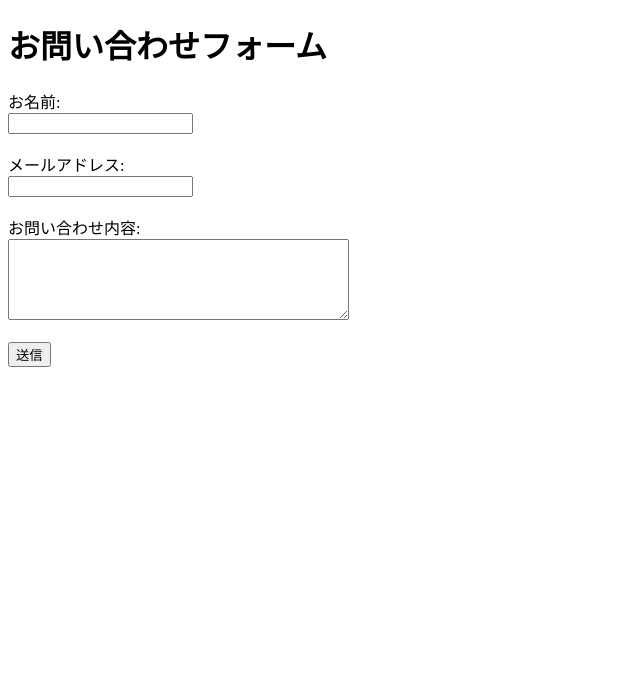
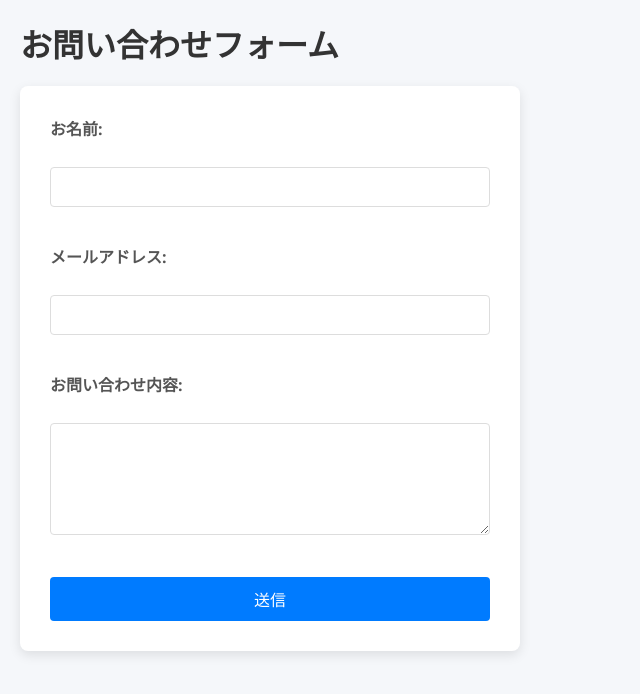
Before and after one commit to YosukeOta-dott/github-project-study, a website: page frontend/index.html in a window 1280 px wide. Shown: the whole page, without its empty margins (0-640 px from the left). Drawn offline with Linux system fonts and the light colour scheme.

Commit message:
Issue1実装完了

```diff
--- a/frontend/index.html
+++ b/frontend/index.html
@@ -4,21 +4,20 @@
   <head>
     <meta charset="UTF-8" />
     <title>お問い合わせフォーム</title>
-    <!-- Issue 1: ./style.css へのリンクを追加する -->
+    <link rel="stylesheet" href="./style.css" />
   </head>
   <body>
     <h1>お問い合わせフォーム</h1>
     <form id="contactForm">
       <label for="name">お名前:</label><br />
-      <!-- Issue 1: classを追加する -->
-      <input type="text" id="name" name="name" required value="" /><br /><br />
+      <input type="text" id="name" name="name" class="form-control" required value="" /><br /><br />
 
       <label for="email">メールアドレス:</label><br />
-      <!-- Issue 1: classを追加する -->
       <input
         type="email"
         id="email"
         name="email"
+        class="form-control"
         required
         value=""
       /><br /><br />
@@ -26,10 +25,10 @@
       <!-- Issue 2: 電話番号フォームを追加する（inputのクラス名にform-controlを追加する） -->
 
       <label for="message">お問い合わせ内容:</label><br />
-      <!-- Issue 1: classを追加する -->
       <textarea
         id="message"
         name="message"
+        class="form-control"
         rows="5"
         cols="40"
         required
```
